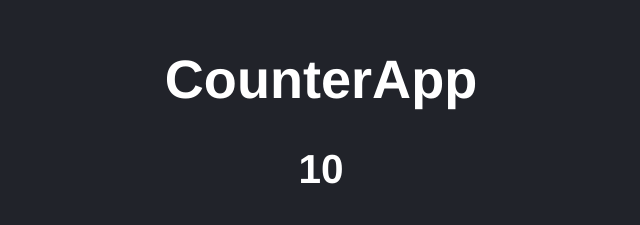
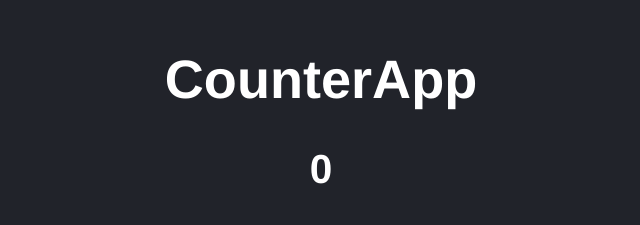
Before and after one commit to igardiet/React, a React (Vite) app in the folder 03-counter-app-vite/: page / in a window 1280 px wide. Shown: the part 136-361 px from the top of the page, without its empty margins (319-959 px from the left). Built offline with nearby package versions, Linux system fonts and the light colour scheme.

Commit message:
feat: counter app value update

```diff
--- a/03-counter-app-vite/src/main.jsx
+++ b/03-counter-app-vite/src/main.jsx
@@ -6,7 +6,7 @@ import { CounterApp } from "./CounterApp";
 
 ReactDOM.createRoot(document.getElementById("root")).render(
   <React.StrictMode>
-    <CounterApp value={10} />
+    <CounterApp value={0} />
     {/* <FirstApp
     title={'Title'}
     subTitle={'Sub title'}
```
